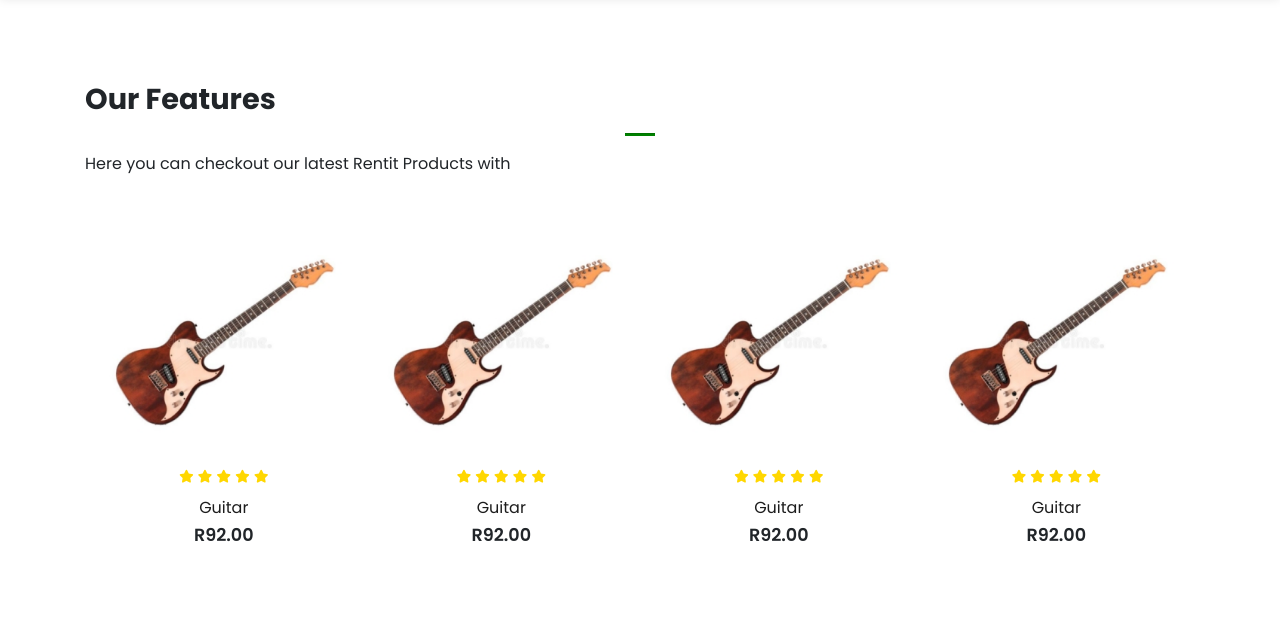
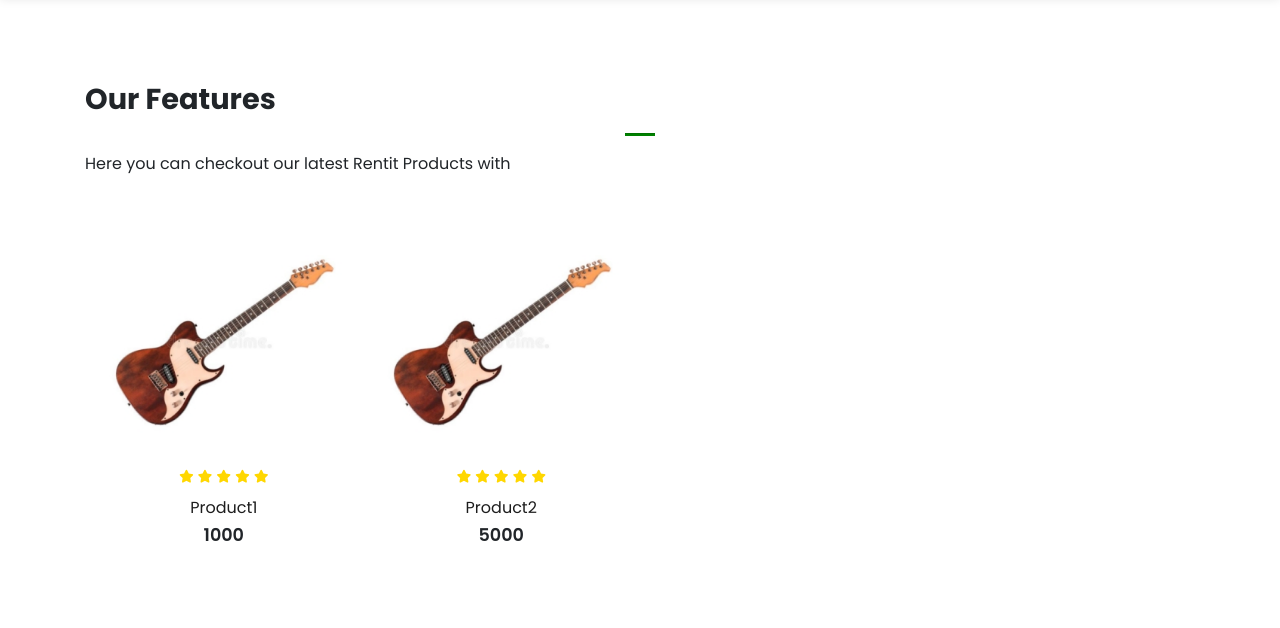
Before and after one commit to Scarletleaph/RentIt, a website: page Website/products.html in a window 1280 px wide. Shown: the part 110-738 px from the top of the page. Drawn offline with nearby package versions, Linux system fonts and the light colour scheme.

Commit message:
Added product.js
Dynamic data entry added, further need jquery to make it fully dynamuc. Todo: soon?

```diff
--- a/Website/products.html
+++ b/Website/products.html
@@ -69,8 +69,8 @@
             <hr class="mx-auto">
             <p>Here you can checkout our latest Rentit Products with  </p>
         </div>
-        <div class="row mx-auto container">
-            <div onclick="window.location.href='sproduct.html';" class="product text-center col-lg-3 col-md-4 col-12">
+        <div id="allProducts" class="row mx-auto container">
+            <!-- <div onclick="window.location.href='sproduct.html';" class="product text-center col-lg-3 col-md-4 col-12">
                 <img class="img-fluid mb-3" src="img/featured/guitar.jpg" alt="">
                 <div class="star">
                   <i class="fas fa-star"></i>
@@ -225,7 +225,7 @@
             <h5 class="p-name">Guitar</h5>
             <h4 class="p-price">R92.00</h4>
             <button class="buy-btn">Buy Now</button>
-        </div>
+        </div> -->
         <nav aria-label="...">
             <ul class="pagination mt-5">
               <li class="page-item disabled">
@@ -295,7 +295,7 @@
             </div>
         </div>
     </footer>
-
+    <script src="/products.js" type="text/javascript"></script>
     <script src="https://cdn.jsdelivr.net/npm/@popperjs/core@2.10.2/dist/umd/popper.min.js" integrity="sha384-7+zCNj/IqJ95wo16oMtfsKbZ9ccEh31eOz1HGyDuCQ6wgnyJNSYdrPa03rtR1zdB" crossorigin="anonymous"></script>
     <script src="https://cdn.jsdelivr.net/npm/bootstrap@5.1.3/dist/js/bootstrap.min.js" integrity="sha384-QJHtvGhmr9XOIpI6YVutG+2QOK9T+ZnN4kzFN1RtK3zEFEIsxhlmWl5/YESvpZ13" crossorigin="anonymous"></script>
 </body>
--- /dev/null
+++ b/Website/products.js
@@ -0,0 +1,39 @@
+const productjson = [
+    {
+        "Product Id" : 1,
+        "ProductName": "Product1",
+        "RentorId" : 1,
+        "RentAmount": 1000
+    },
+    {
+        "Product Id" : 1,
+        "ProductName": "Product2",
+        "RentorId" : 1,
+        "RentAmount": 5000
+    }
+]
+// above is temp json file
+///TODO:  Write jquery to get the json data from webserver.
+
+
+
+
+const pro = document.getElementById('allProducts');
+pro.innerHTML = "";
+    for(let i = 0; i < productjson.length; i++){
+      let SingleProduct = productjson[i];
+
+        pro.innerHTML += `<div onclick="window.location.href='sproduct.html';" class="product text-center col-lg-3 col-md-4 col-12">
+        <img class="img-fluid mb-3" src="img/featured/guitar.jpg" alt="">
+        <div class="star">
+          <i class="fas fa-star"></i>
+          <i class="fas fa-star"></i>
+          <i class="fas fa-star"></i>
+          <i class="fas fa-star"></i>
+          <i class="fas fa-star"></i>
+        </div>
+        <h5 class="p-name">${SingleProduct.ProductName}</h5>
+        <h4 class="p-price">${SingleProduct.RentAmount}</h4>
+        <button class="buy-btn">Buy Now</button>
+    </div>`;
+    }
```
Also changed, not shown: Website/productsample.json (added, +14 -0 lines).
